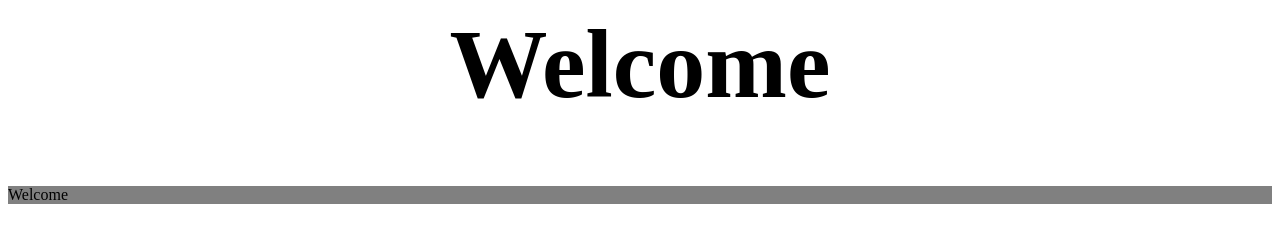
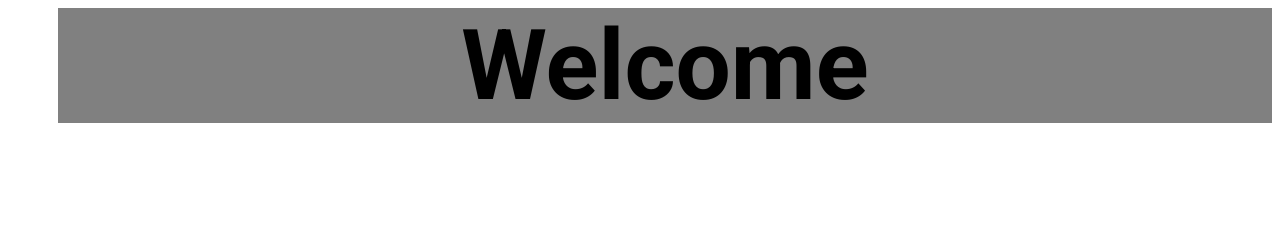
Before and after one commit to Daniel93411/first, a website: page index.html in a window 1280 px wide. Drawn offline with Linux system fonts and the light colour scheme.

Commit message:
Changed the font to Roboto

```diff
--- a/index.html
+++ b/index.html
@@ -1,4 +1,7 @@
+<style>
+    @import url('https://fonts.googleapis.com/css2?family=Roboto:ital,wght@0,100..900;1,100..900&display=swap');
+    </style>
 <link rel="stylesheet" href="main.css">
-<h1>Welcome</h1>
 
-<header>Welcome</header>
+
+<header><h1>Welcome</h1></header>
--- a/main.css
+++ b/main.css
@@ -3,7 +3,10 @@ h1 {
   font-size: 98px;
 }
 
+
 header {
   background-color: rgb(128, 128, 128);
   width: auto;
+  margin-left: 50px;
+  font-family: 'Roboto';
 }
```
